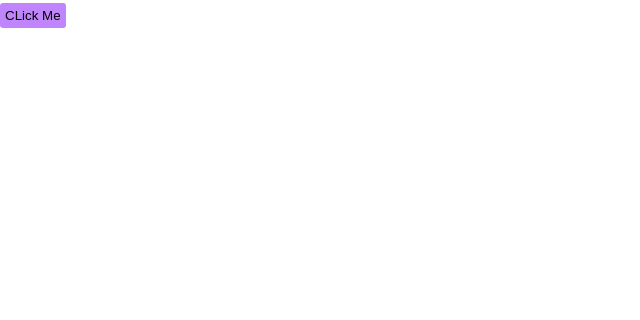
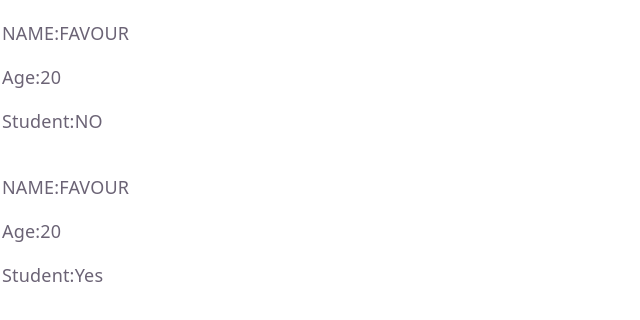
Before and after one commit to butterfly0204/first-react, a React (Vite) app in the folder my-react-app/: page / in a window 1280 px wide. Shown: the top 320 px of the page, without its empty margins (0-640 px from the left). Built offline with nearby package versions, Linux system fonts and the light colour scheme.

Commit message:
workingon probs

```diff
--- a/my-react-app/src/App.jsx
+++ b/my-react-app/src/App.jsx
@@ -26,11 +26,27 @@
 // }
 
 // export default App
-import Button from "./Button/Button.jsx";
+// import Button from "./Button/Button.jsx";
 
+// function App(){
+//   return(
+//     <Button/>
+//   )
+// }
+
+// export default App
+
+import Student  from "./Student.jsx"
 function App(){
   return(
-    <Button/>
+    <>
+
+    <Student Name = "FAVOUR" Age = {20} Student ={false} />
+    <Student Name = "FAVOUR" Age = {20} Student ={true} />
+
+    </>
+
+
   )
 }
 
--- a/my-react-app/src/Student.jsx
+++ b/my-react-app/src/Student.jsx
@@ -1,4 +1,12 @@
 function Student(props){
+    return(
+        <div className="student">
+            <p>NAME:{props.Name}</p>
+            <p>Age:{props.Age}</p>
+            <p>Student:{props.Student? "Yes": "NO"}</p>
+        </div>
+
+    )
 
 }
 
--- a/my-react-app/src/index.css
+++ b/my-react-app/src/index.css
@@ -70,3 +70,7 @@ body {
   border-radius: 50%;
 }
  */
+
+ .student{
+  border: 2px solid white;
+ }
```
